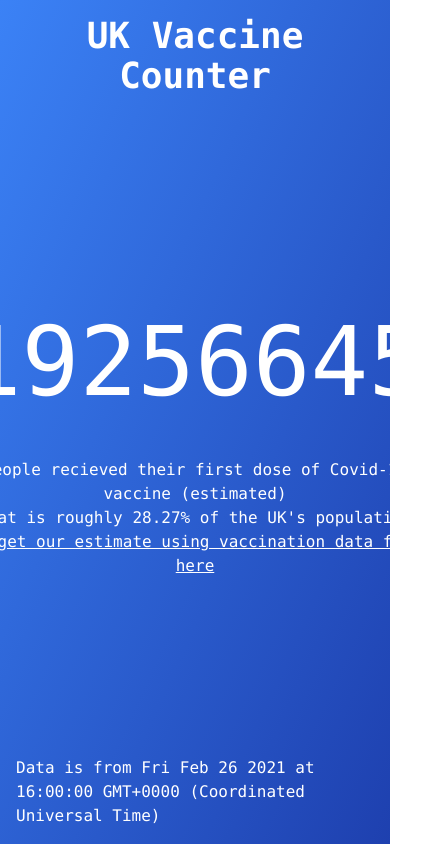
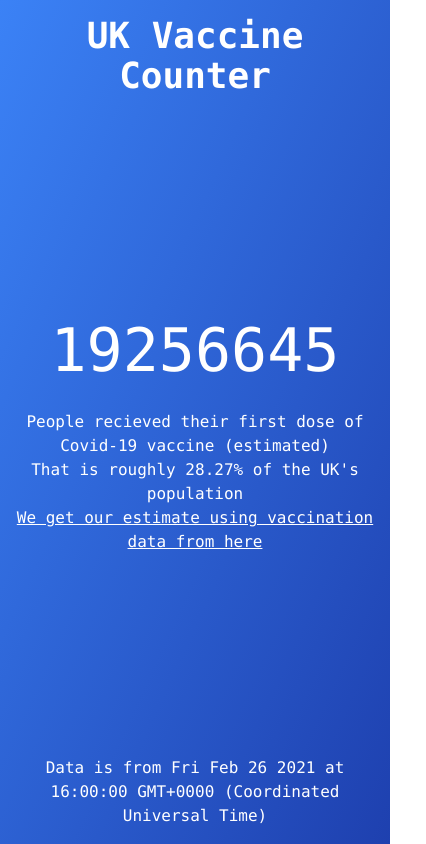
Before and after one commit to GeorgeElliott/VaccineCounter, a React (Create React App) app: page / in a window 390 px wide. Shown: the whole page, 426 px wide, since content can reach past the window. Built offline with nearby package versions, Linux system fonts and the light colour scheme.

Commit message:
Update title text so it fits on mobile

```diff
--- a/src/App.js
+++ b/src/App.js
@@ -11,7 +11,6 @@
   };
 
   componentDidMount() {
-    debugger;
     const ukPopulation = 68122387;
     var dateDiff = new Date().getTime() - this.state.dateUpdated.getTime();
     var secondsBetween = Math.abs(dateDiff) / 1000;
@@ -50,7 +49,7 @@
     if (!this.state.loading) {
       return (
         <div>
-          <h2 className="text-center text-8xl leading-loose hover:animate-pulse">
+          <h2 className="text-center text-6xl md:text-8xl leading-loose hover:animate-pulse">
             {Math.round(this.state.caseCount)}
           </h2>
           <p className="text-center">
@@ -92,10 +91,10 @@
             </a>
           </nav>
         </header>
-        <main className=" flex h-screen flex-row  justify-center items-center">
+        <main className=" flex h-screen flex-row justify-center items-center">
           {this.renderContent()}
         </main>
-        <footer className="absolute bottom-0 left-0 w-full mx-auto p-4 flex flex-row justify-center items-center">
+        <footer className="absolute bottom-0 left-0 w-full mx-auto p-4 flex flex-row justify-center items-center text-center">
           Data is from {this.state.dateUpdated.toDateString()} at{" "}
           {this.state.dateUpdated.toTimeString()}
         </footer>
```
